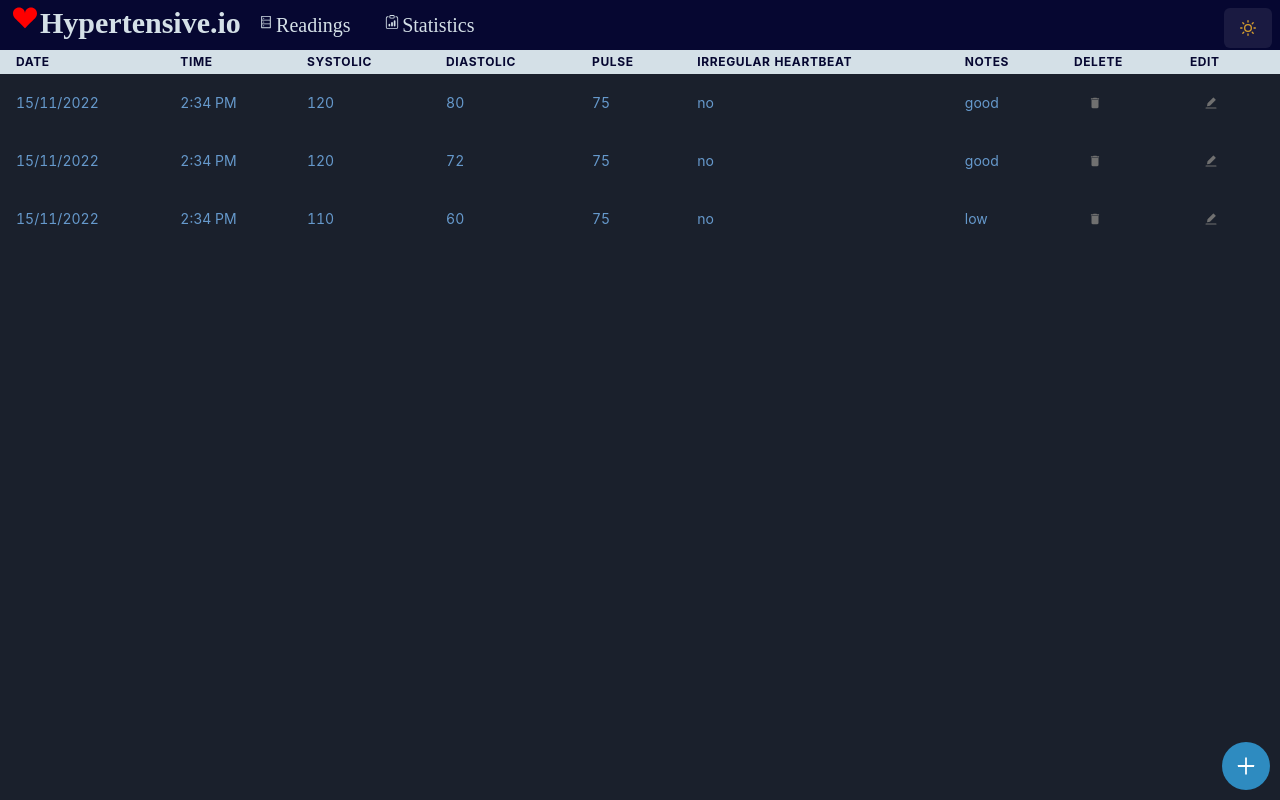
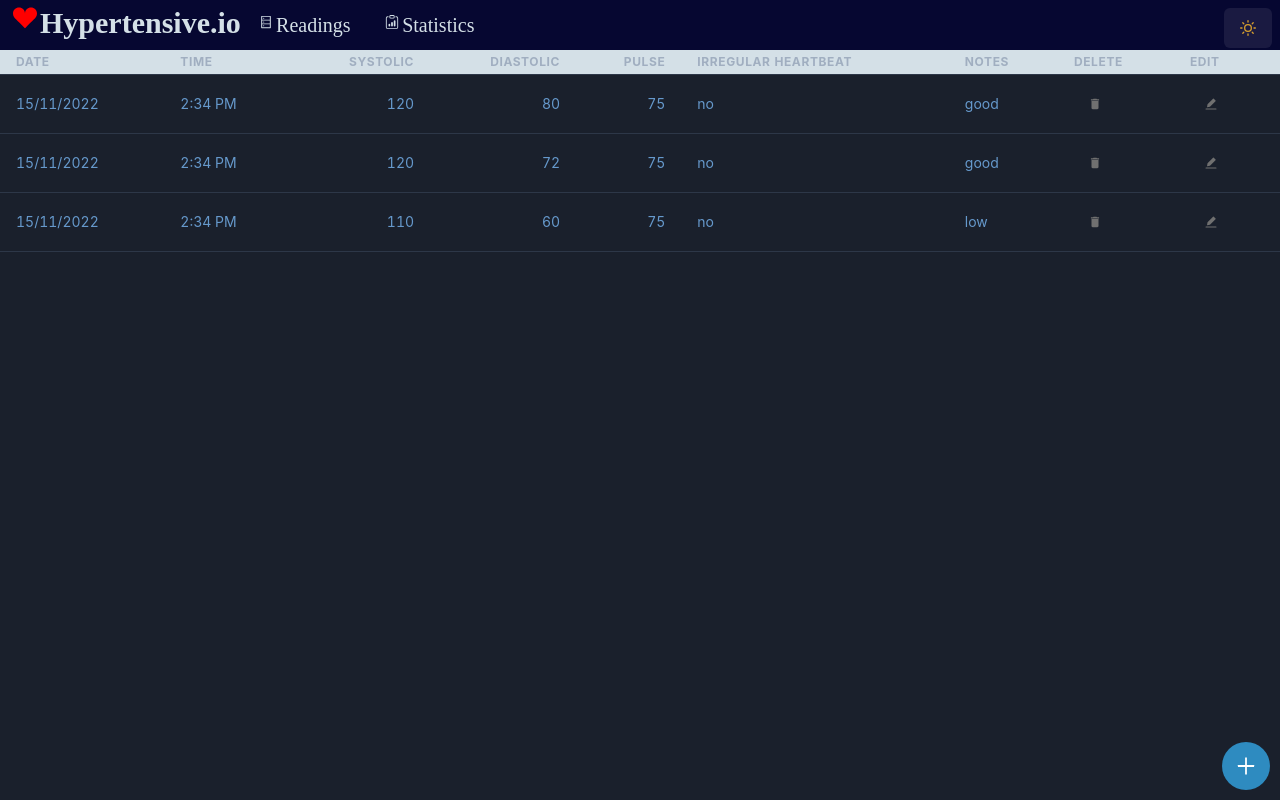
Before and after one commit to PerfectPillows/Hypertensive.io, a React (Create React App) app: page /readings in a window 1280 px wide. Built offline with nearby package versions, Linux system fonts and the light colour scheme; a web font is replaced by a local one.

Commit message:
dark mode

```diff
--- a/src/Components/Readings.js
+++ b/src/Components/Readings.js
@@ -53,7 +53,7 @@ const Readings = () => {
       {readings.length > 0 && (
         <div>
           <TableContainer className="p-4">
-            <Table className="table" variant="unstyled" size="sm">
+            <Table className="table" size="sm">
               <Thead className="table-head">
                 <Tr>
                   <Th>Date</Th>
```
